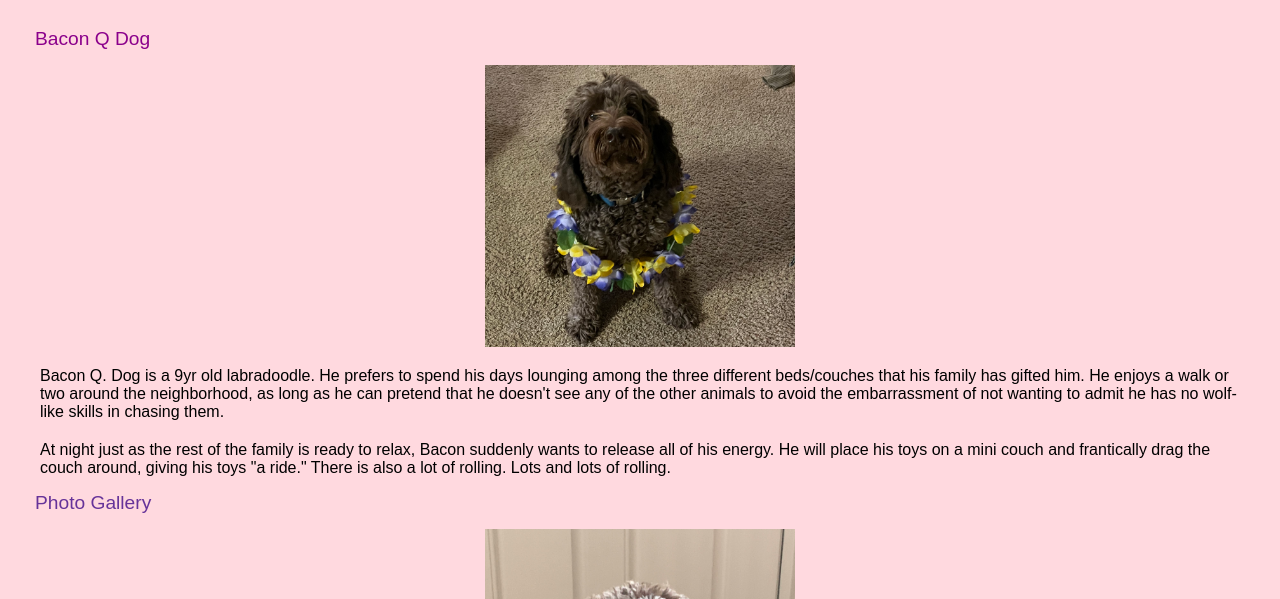
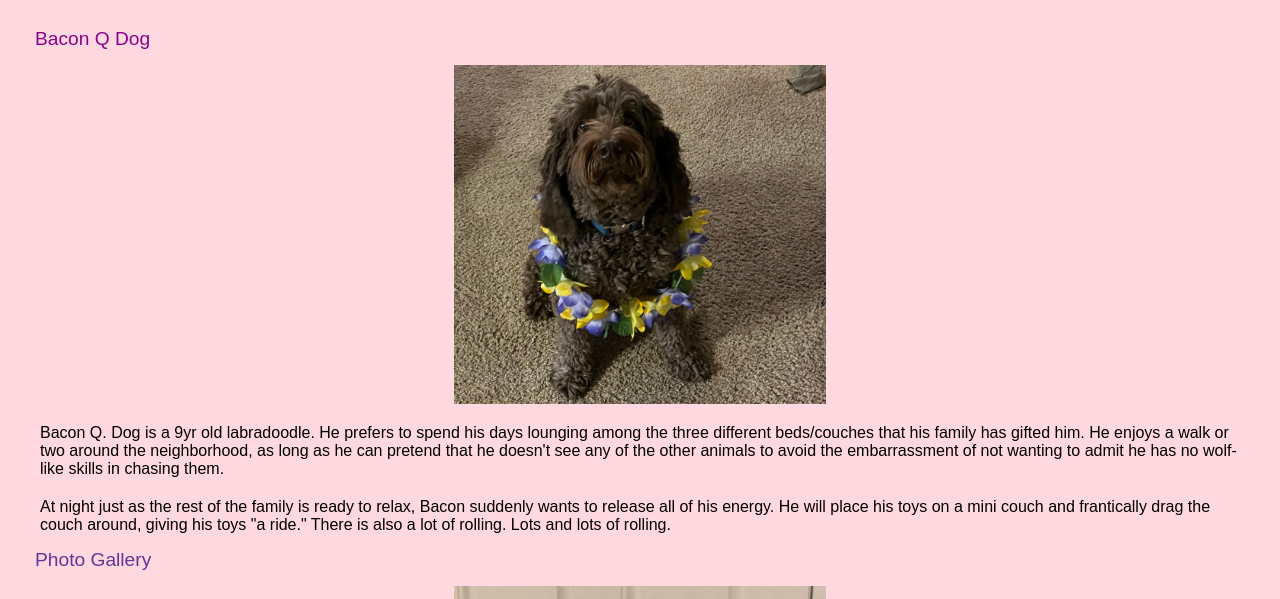
Before and after one commit to amnabbas/ccp_mobile_w24, a plain HTML site: page pets.html in a window 1280 px wide. Shown: the part 201-800 px from the top of the page. Drawn offline with Linux system fonts and the light colour scheme.

Commit message:
Add files via upload

```diff
--- a/css/style.css
+++ b/css/style.css
@@ -30,13 +30,15 @@ p {
 }
 
 img {
-    width: 25%;
+    width: 30%;
+    max-width: 400px;
     display: block;
     margin: auto;
  }
 
  video {
     width: 25%;
+    max-width: 400px;
     display: block;
     margin: auto;
  }
--- a/pets.html
+++ b/pets.html
@@ -29,7 +29,7 @@
         <h1>Pets</h1>
 
                     <h2>Bacon Q Dog</h2>
-                    <img src="images/bacon.jpg" width = 30% alt="Brown labradoodle wearing colorful lei">
+                    <img src="images/bacon.jpg" width = "200" alt="Brown labradoodle wearing colorful lei">
 
                     <p>Bacon Q. Dog is a 9yr old labradoodle. He prefers to spend his days lounging among the three different beds/couches that his family has gifted him. He enjoys a walk or two around the neighborhood, as long as he can pretend that he doesn't see any of the other animals to avoid the embarrassment of not wanting to admit he has no wolf-like skills in chasing them.</p>
                     <p>At night just as the rest of the family is ready to relax, Bacon suddenly wants to release all of his energy. He will place his toys on a mini couch and frantically drag the couch around, giving his toys "a ride." There is also a lot of rolling. Lots and lots of rolling.</p>
@@ -89,7 +89,7 @@
 
             <!-- Jackie Wolf -->
 
-        </div>
+
         <div></div>
         <div></div>
         <div></div>
```
Also changed, not shown: recipes.html (+2 -2 lines).
